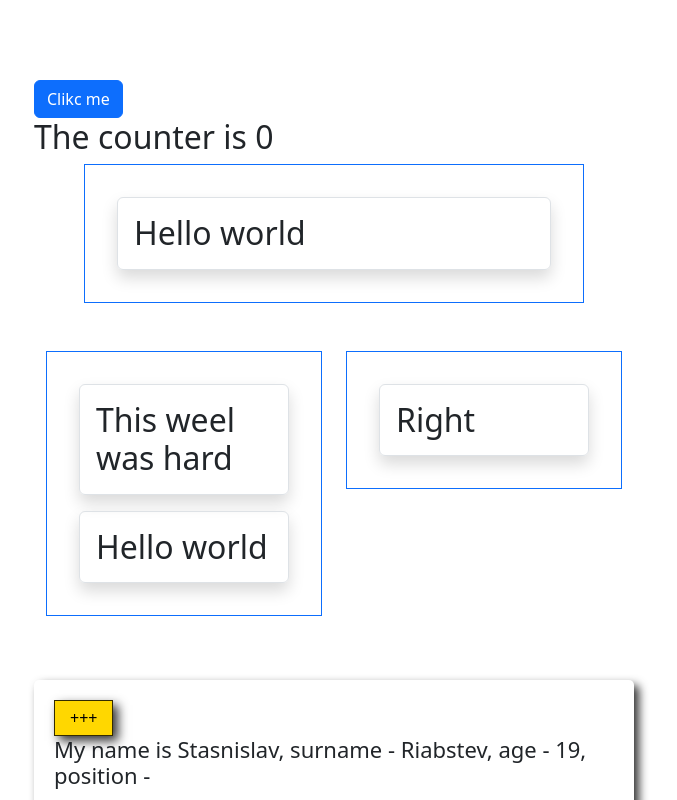
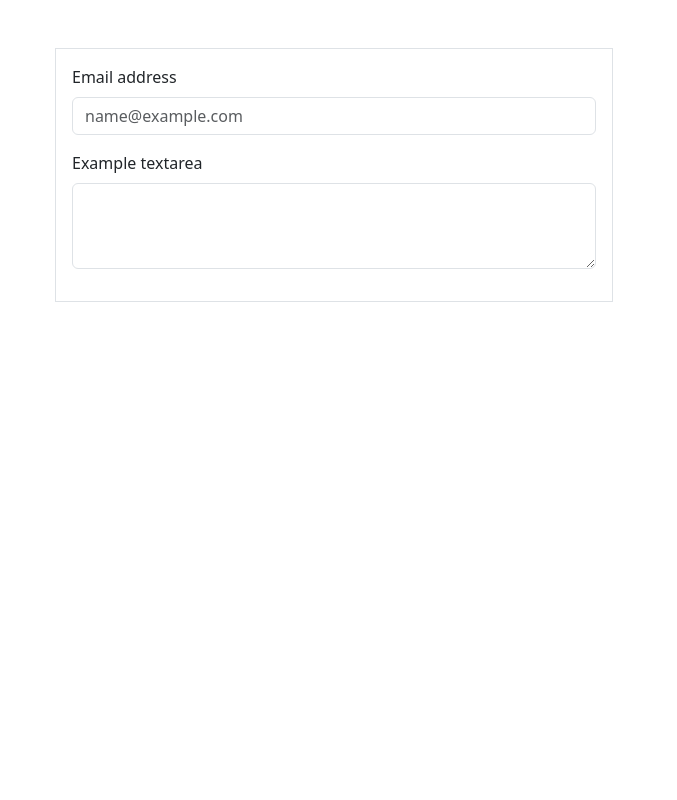
Before and after one commit to StanislavRiabtsev/react-map, a React (Create React App) app in the folder components-props/: page / in a window 1280 px wide. Shown: the top 800 px of the page, without its empty margins (306-983 px from the left). Built offline with nearby package versions, Linux system fonts and the light colour scheme.

Commit message:
What is ref and why is it needed

```diff
--- a/components-props/src/App.jsx
+++ b/components-props/src/App.jsx
@@ -1,160 +1,60 @@
 import React, { Component } from 'react';
-import styled from 'styled-components';
-import AutoLayoutExample from './BootstrapTest';
+import { Container } from 'react-bootstrap';
 import './App.css';
 
-const EmpItem = styled.div`
-  padding: 20px;
-  margin-bottom: 15px;
-  border-radius: 5px;
-  box-shadow: 5px 5px 10px rgba(0,0,0, .8);
-  a {
-    display: block;
-    margin:10px 0 10px 0;
-    color: ${props => props.active ? "orange" : " black"};
+class Form extends Component {
+  // myRef = React.createRef();
+
+  // componentDidMount() {
+  //   this.myRef.current.focus();
+  // }
+
+  setInputRef = (elem) => {
+    this.myRef = elem;
   }
-  input{
-    display: block;
-    margin-top: 10px;
-  }
-`;
 
-const Header = styled.h2`
-  font-size: 22px;
-`;
-
-export const Button = styled.button`
-  display: block;
-  padding: 5px 15px;
-  background-color: gold;
-  border: 1px solid rgba(0,0,0, .8);
-  box-shadow: 5px 5px 10px rgba(0,0,0, .8)
-`;
-
-class WhoAmI extends Component {
-  constructor(props) {
-    super(props);
-    this.state = {
-      years: 19,
-      position: ''
+  focusFirst = () => {
+    if (this.myRef) {
+      this.myRef.focus();
     }
   }
 
-  nextYear = () => {
-    this.setState(state => ({
-      years: state.years + 1
-    }))
-  }
-
-  commitInputChanges = (e, color) => {
-    console.log(color);
-    this.setState({
-      position: e.target.value
-    })
-  }
-
   render() {
-    const { name, surname, link } = this.props;
-    const { position, years } = this.state;
     return (
-      <EmpItem active>
-        <Button onClick={this.nextYear}>+++</Button>
-        <Header>My name is {name}, surname - {surname}, age - {years},
-          position - {position}</Header>
-        <a href={link}>My profile</a>
-        <form>
-          <span>Enter your job title</span>
-          <input type="text" onChange={(e) => this.commitInputChanges(e, 'some color')} />
+      <Container>
+        <form className="w-50 border mt-5 p-3 m-auto">
+          <div className="mb-3">
+            <label htmlFor="exampleFormControlInput1" className="form-label">Email address</label>
+            <input ref={this.setInputRef} type="email"
+              className="form-control" id="exampleFormControlInput1" placeholder="name@example.com" />
+          </div>
+          <div className="mb-3">
+            <label htmlFor="exampleFormControlTextarea1" className="form-label">Example textarea</label>
+            <textarea onClick={this.focusFirst} className="form-control" id="exampleFormControlTextarea1" rows="3"></textarea>
+          </div>
         </form>
-      </EmpItem>
+      </Container>
     )
   }
 }
 
-const Wrapper = styled.div`
-  width: 600px;
-  margin: 80px auto 0 auto;
-`;
+class TextInput extends Component {
 
-const DynamicGreating = (props) => {
-  return (
-    <div className={'mb-3 p-3 border border-' + props.color}>
-      {
-        React.Children.map(props.children, child => {
-          return React.cloneElement(child, { className: 'shadow p-3 m-3 border rounded' })
-        })
-      }
-    </div>
-  )
-}
-
-const HelloGreating = () => {
-  return (
-    <div style={{ 'width': '500px', 'margin': '0 auto' }}>
-      <DynamicGreating color={'primary'}>
-        <h2>Hello world</h2>
-      </DynamicGreating>
-    </div>
-  )
-}
-
-const Message = (props) => {
-  return (
-    <h2>The counter is {props.counter}</h2>
-  )
-}
-
-class Counter extends Component {
-  state = {
-    counter: 0
-  }
-
-  changeCounter = () => {
-    this.setState(({ counter }) => ({
-      counter: counter + 1
-    }))
+  doSmth = () => {
+    console.log('Smth');
   }
 
   render() {
     return (
-      <>
-        <button
-          className={'btn btn-primary'}
-          onClick={this.changeCounter}>
-          Clikc me
-        </button>
-        {this.props.render(this.state.counter)}
-      </>
+      <input type="email"
+        className="form-control" id="exampleFormControlInput1" placeholder="name@example.com" />
     )
   }
 }
 
 function App() {
   return (
-    <Wrapper>
-
-      <Counter render={counter => (
-        <Message counter={counter} />
-      )} />
-
-      <HelloGreating />
-      <AutoLayoutExample
-        left={
-          <DynamicGreating color={'primary'}>
-            <h2>This weel was hard</h2>
-            <h2>Hello world</h2>
-          </DynamicGreating>
-        }
-        right={
-          <DynamicGreating color={'primary'}>
-            <h2>Right</h2>
-          </DynamicGreating>
-        }
-      />
-
-      <WhoAmI name='Stasnislav' surname="Riabstev" link="facebook.com" />
-      <WhoAmI name='Max' surname="Bob" link="youtube.com" />
-    </Wrapper>
+    <Form />
   );
 }
 
--- a/components-props/src/index.jsx
+++ b/components-props/src/index.jsx
@@ -2,21 +2,12 @@
 import ReactDOM from 'react-dom/client';
 import './index.css';
 import App from './App';
-import { Button } from './App';
-import styled from 'styled-components';
 
 import 'bootstrap/dist/css/bootstrap.min.css';
-
-const BigButton = styled(Button)`
-  margin: 0 auto;
-  width: 245px;
-  text-align: center;
-`;
 
 const root = ReactDOM.createRoot(document.getElementById('root'));
 root.render(
   <React.StrictMode>
     <App />
-    <BigButton as="a">HERE</BigButton>
   </React.StrictMode>
 );
```
